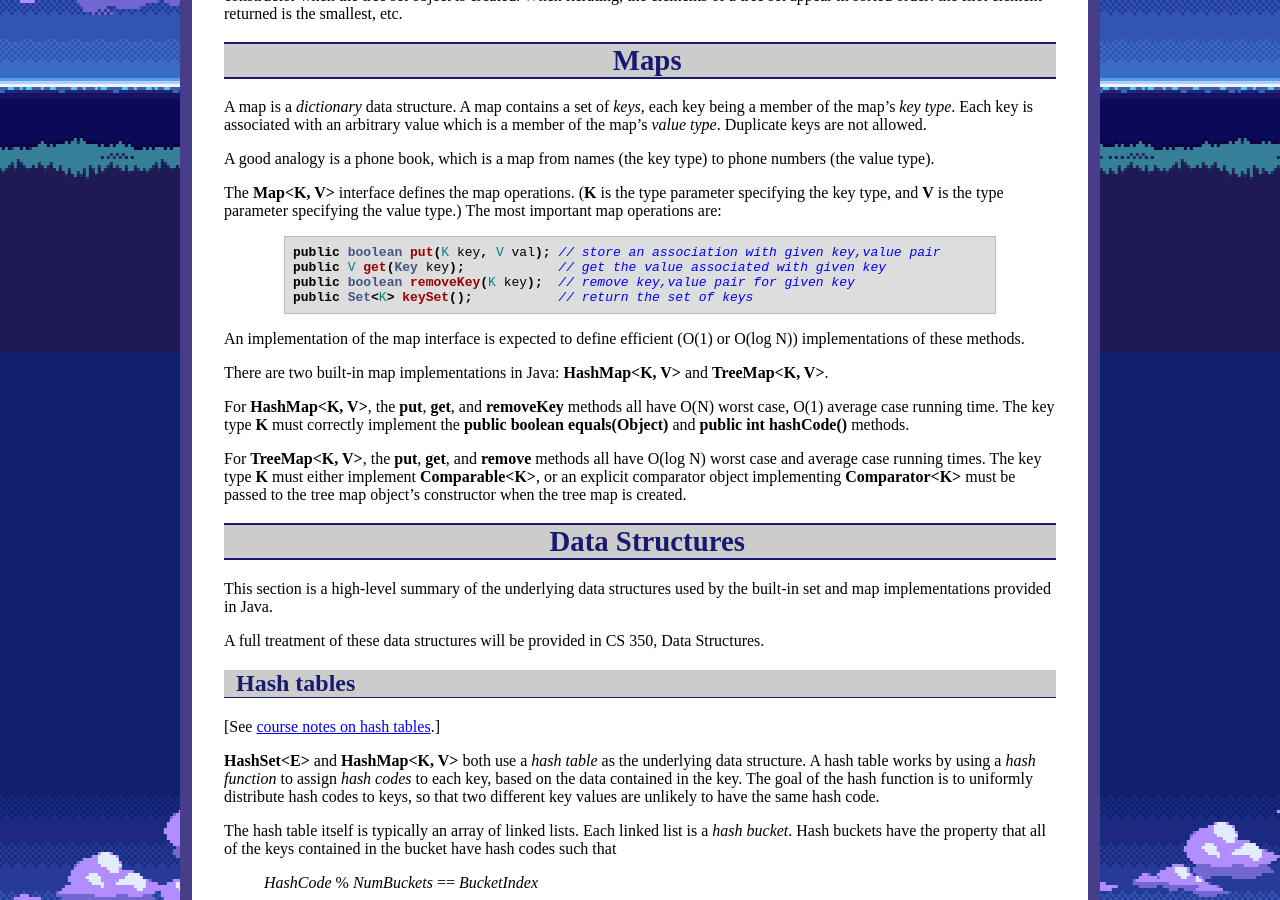
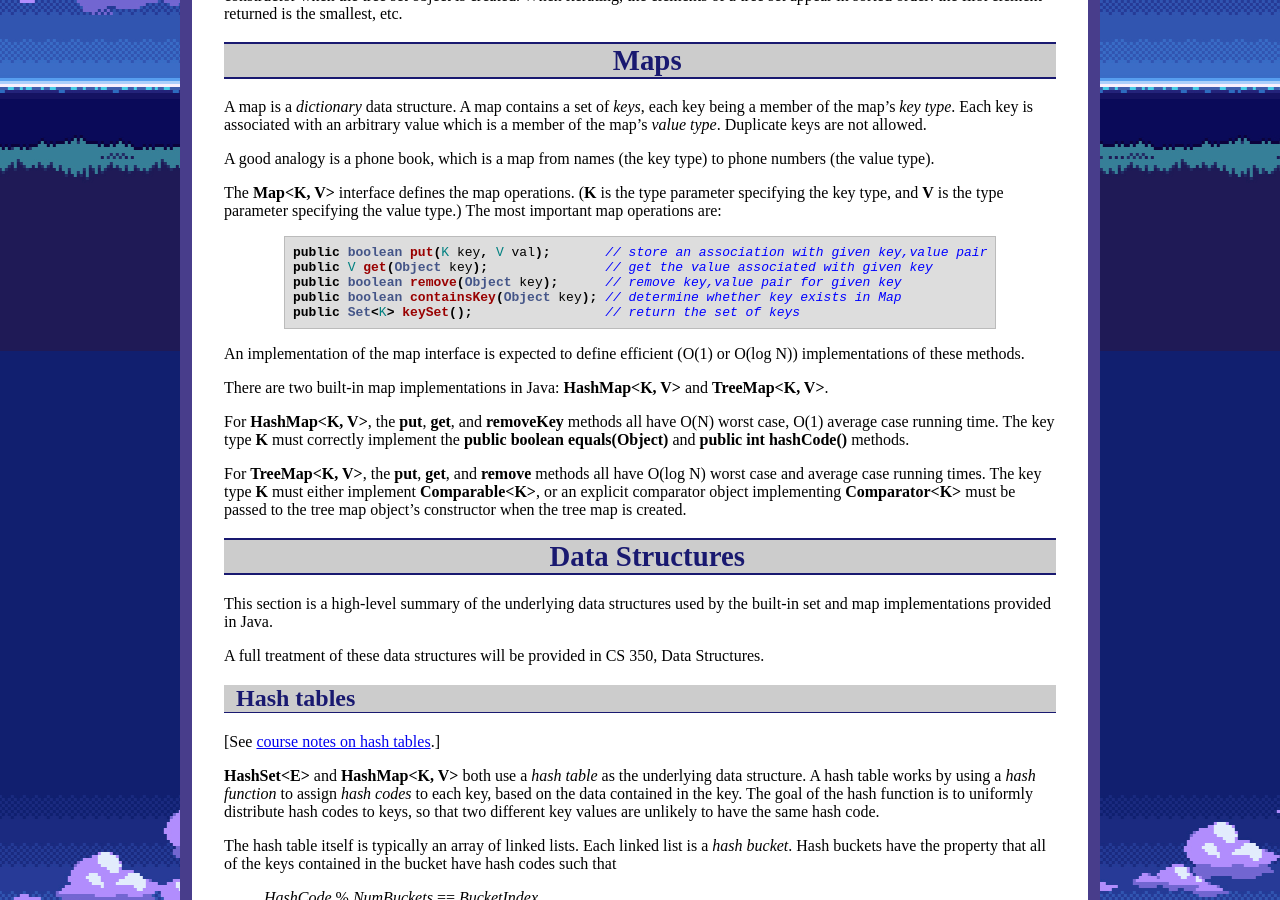
Before and after one commit to ycpcs/cs201-spring2019, a Jekyll site: the page built from lectures/lecture19.md, in a window 1280 px wide and 900 px high, scrolled down 549 px. Built offline with Jekyll 4.4.1, drawn with Linux system fonts in a browser that asks for light colours.

Commit message:
fix summary of Map methods

```diff
--- a/lectures/lecture19.md
+++ b/lectures/lecture19.md
@@ -37,10 +37,11 @@ A good analogy is a phone book, which is a map from names (the key type) to phon
 The **Map&lt;K, V&gt;** interface defines the map operations. (**K** is the type parameter specifying the key type, and **V** is the type parameter specifying the value type.) The most important map operations are:
 
 {% highlight java %}
-public boolean put(K key, V val); // store an association with given key,value pair
-public V get(Key key);            // get the value associated with given key
-public boolean removeKey(K key);  // remove key,value pair for given key
-public Set<K> keySet();           // return the set of keys
+public boolean put(K key, V val);       // store an association with given key,value pair
+public V get(Object key);               // get the value associated with given key
+public boolean remove(Object key);      // remove key,value pair for given key
+public boolean containsKey(Object key); // determine whether key exists in Map
+public Set<K> keySet();                 // return the set of keys
 {% endhighlight %}
 
 An implementation of the map interface is expected to define efficient (O(1) or O(log N)) implementations of these methods.
```
